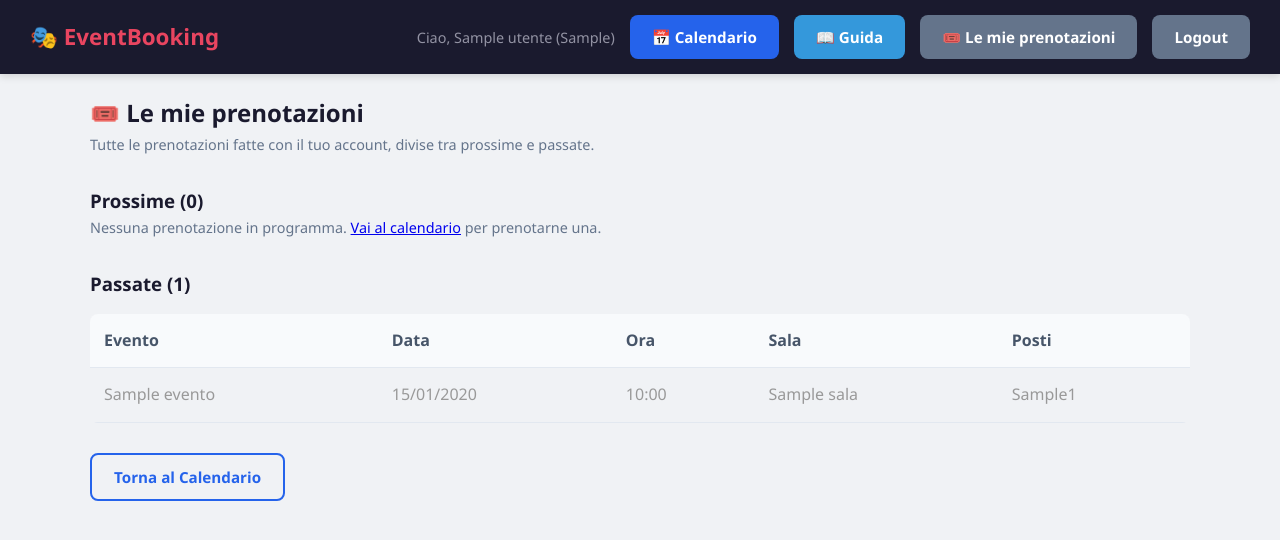
After one commit to lucfio68/event_booking_app, a Flask app: page /le-mie-prenotazioni in a window 1280 px wide. The commit adds this page. Shown: the top 540 px of the page. Run offline with Flask 3, Linux system fonts and the light colour scheme; a user stored in the database is signed in; tables that the repository leaves empty hold one stand-in row (values such as "Sample post").

Commit message:
v1.8.0 Apertura Fase B - Step.3-c

```diff
--- a/app.py
+++ b/app.py
@@ -629,6 +629,37 @@ def api_event_detail(event_id):
         'file': ev.file,
         'colonne': ev.colonne
     })
+
+@app.route('/le-mie-prenotazioni')
+@login_required
+def mie_prenotazioni():
+    oggi = date.today()
+    prenotazioni = (
+        Prenotazione.query
+        .join(Evento)
+        .filter(Prenotazione.utente_id == current_user.id)
+        .all()
+    )
+
+    def posti_label(p):
+        posti_ordinati = sorted(p.posti, key=lambda po: (po.fila, po.colonna))
+        return ', '.join(f'{po.fila}{po.colonna}' for po in posti_ordinati)
+
+    future, passate = [], []
+    for p in prenotazioni:
+        voce = {
+            'prenotazione': p,
+            'evento': p.evento,
+            'sala': p.evento.sala,
+            'posti_label': posti_label(p),
+        }
+        (future if p.evento.data_evento >= oggi else passate).append(voce)
+
+    future.sort(key=lambda v: (v['evento'].data_evento, v['evento'].ora_inizio))
+    passate.sort(key=lambda v: (v['evento'].data_evento, v['evento'].ora_inizio), reverse=True)
+
+    return render_template('mie_prenotazioni.html', future=future, passate=passate)
+
 
 # ==================== GESTIONE EVENTI (ADMIN) ====================
 
--- a/templates/base.html
+++ b/templates/base.html
@@ -28,6 +28,7 @@
                     <a href="{{ url_for('calendar_view') }}" class="btn btn-primary">📅 Calendario</a>
                 {% endif %}
                 <a href="{{ url_for('guida') }}" class="btn btn-guide" target="_blank">📖 Guida</a>
+                <a href="{{ url_for('mie_prenotazioni') }}" class="btn btn-secondary">🎟️ Le mie prenotazioni</a>
                 {% if current_user.is_admin() %}
                     <a href="{{ url_for('admin_sale') }}" class="btn btn-secondary">🏛️ Sale</a>
                     <a href="{{ url_for('admin_layout_posti') }}" class="btn btn-secondary">🪑 Layout Posti</a>
--- /dev/null
+++ b/templates/mie_prenotazioni.html
@@ -0,0 +1,63 @@
+{% extends "base.html" %}
+{% block title %}Le mie prenotazioni{% endblock %}
+{% block content %}
+<div class="admin-container">
+    <h2>🎟️ Le mie prenotazioni</h2>
+    <p class="text-muted">Tutte le prenotazioni fatte con il tuo account, divise tra prossime e passate.</p>
+
+    <div class="prenotazioni-list">
+        <h3>Prossime ({{ future|length }})</h3>
+        {% if future %}
+        <table class="table">
+            <thead>
+                <tr><th>Evento</th><th>Data</th><th>Ora</th><th>Sala</th><th>Posti</th><th>Stato</th></tr>
+            </thead>
+            <tbody>
+                {% for v in future %}
+                <tr>
+                    <td>
+                        {{ v.evento.nome }}
+                        {% if v.evento.cancellato_google %}<br><span class="badge" style="background:#e74c3c; color:#fff;">Evento annullato</span>{% endif %}
+                        {% if v.prenotazione.nome_prenotazione %}<br><span class="text-muted" style="font-size:0.85em;">a nome di: {{ v.prenotazione.nome_prenotazione }}</span>{% endif %}
+                    </td>
+                    <td>{{ v.evento.data_evento.strftime('%d/%m/%Y') }}</td>
+                    <td>{{ v.evento.ora_inizio.strftime('%H:%M') }}</td>
+                    <td>{{ v.sala.nome }}</td>
+                    <td>{{ v.posti_label }}</td>
+                    <td><span class="badge">{{ v.prenotazione.stato }}</span></td>
+                </tr>
+                {% endfor %}
+            </tbody>
+        </table>
+        {% else %}
+        <p class="text-muted">Nessuna prenotazione in programma. <a href="{{ url_for('calendar_view') }}">Vai al calendario</a> per prenotarne una.</p>
+        {% endif %}
+    </div>
+
+    <div class="prenotazioni-list">
+        <h3>Passate ({{ passate|length }})</h3>
+        {% if passate %}
+        <table class="table">
+            <thead>
+                <tr><th>Evento</th><th>Data</th><th>Ora</th><th>Sala</th><th>Posti</th></tr>
+            </thead>
+            <tbody>
+                {% for v in passate %}
+                <tr style="color:#999;">
+                    <td>{{ v.evento.nome }}</td>
+                    <td>{{ v.evento.data_evento.strftime('%d/%m/%Y') }}</td>
+                    <td>{{ v.evento.ora_inizio.strftime('%H:%M') }}</td>
+                    <td>{{ v.sala.nome }}</td>
+                    <td>{{ v.posti_label }}</td>
+                </tr>
+                {% endfor %}
+            </tbody>
+        </table>
+        {% else %}
+        <p class="text-muted">Nessuna prenotazione passata.</p>
+        {% endif %}
+    </div>
+
+    <a href="{{ url_for('calendar_view') }}" class="btn btn-outline">Torna al Calendario</a>
+</div>
+{% endblock %}
```
